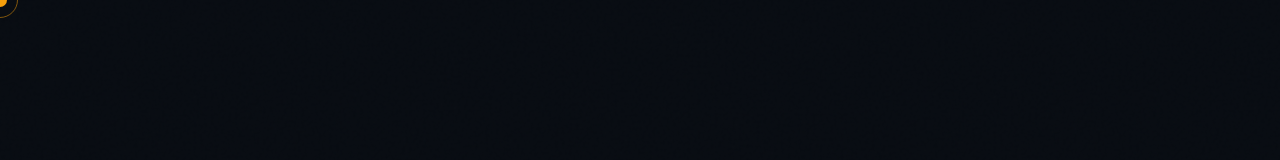
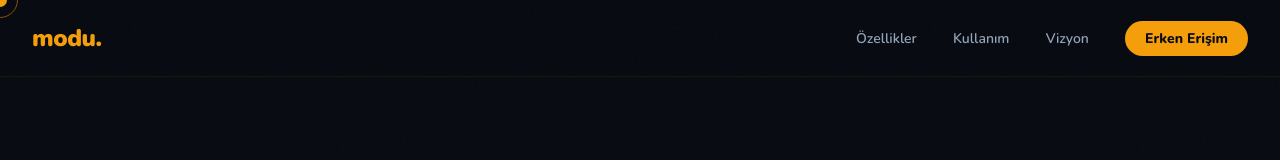
Before and after one commit to TanerTalas/Modu, a website: page index.html in a window 1280 px wide. Drawn offline with nearby package versions, Linux system fonts and the light colour scheme.

Commit message:
navigation added on html and css.

```diff
--- a/index.html
+++ b/index.html
@@ -15,6 +15,17 @@
     <div class="cursor" id="cursor"></div>
     <div class="cursor-ring" id="cursorRing"></div>
 
+    <!-- Nav -->
+    <nav>
+      <div class="nav-logo">modu.</div>
+      <div class="nav-links">
+        <a href="#features">Özellikler</a>
+        <a href="#audience">Kullanım</a>
+        <a href="#vision">Vizyon</a>
+        <a href="#waitlist" class="nav-cta">Erken Erişim</a>
+      </div>
+    </nav>
+
     <script src="./script.js"></script>
   </body>
 </html>
--- a/styles.css
+++ b/styles.css
@@ -65,3 +65,53 @@ body::before {
   z-index: 1000;
   opacity: 0.4;
 }
+
+/* Nav */
+nav {
+  position: fixed;
+  top: 0;
+  left: 0;
+  right: 0;
+  z-index: 100;
+  padding: 1.25rem 2rem;
+  display: flex;
+  align-items: center;
+  justify-content: space-between;
+  background: rgba(8, 12, 18, 0.7);
+  backdrop-filter: blur(12px);
+  border-bottom: 1px solid rgba(245, 158, 11, 0.08);
+}
+
+.nav-logo {
+  font-size: 1.5rem;
+  font-weight: 900;
+  color: var(--amber);
+  letter-spacing: -0.02em;
+}
+
+.nav-links a {
+  font-size: 0.875rem;
+  font-weight: 600;
+  color: var(--muted);
+  text-decoration: none;
+  margin-left: 2rem;
+  transition: color 0.2s;
+}
+.nav-links a:hover {
+  color: var(--amber);
+}
+
+.nav-cta {
+  background: var(--amber);
+  color: var(--night) !important;
+  padding: 0.5rem 1.25rem;
+  border-radius: 999px;
+  font-weight: 800 !important;
+  transition:
+    background 0.2s,
+    transform 0.2s !important;
+}
+.nav-cta:hover {
+  background: var(--amber-light) !important;
+  transform: scale(1.04) !important;
+}
```
Also changed, not shown: output.css.
